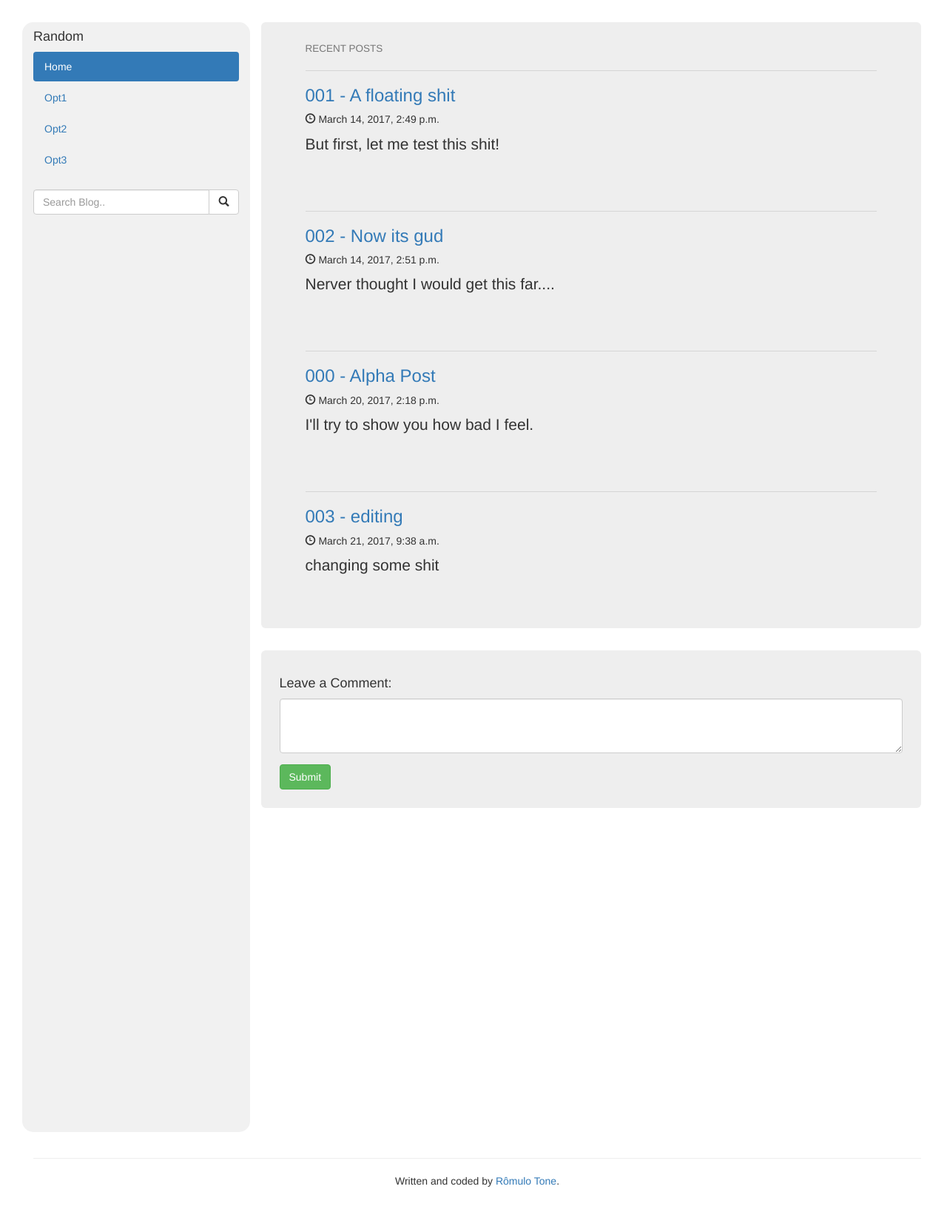
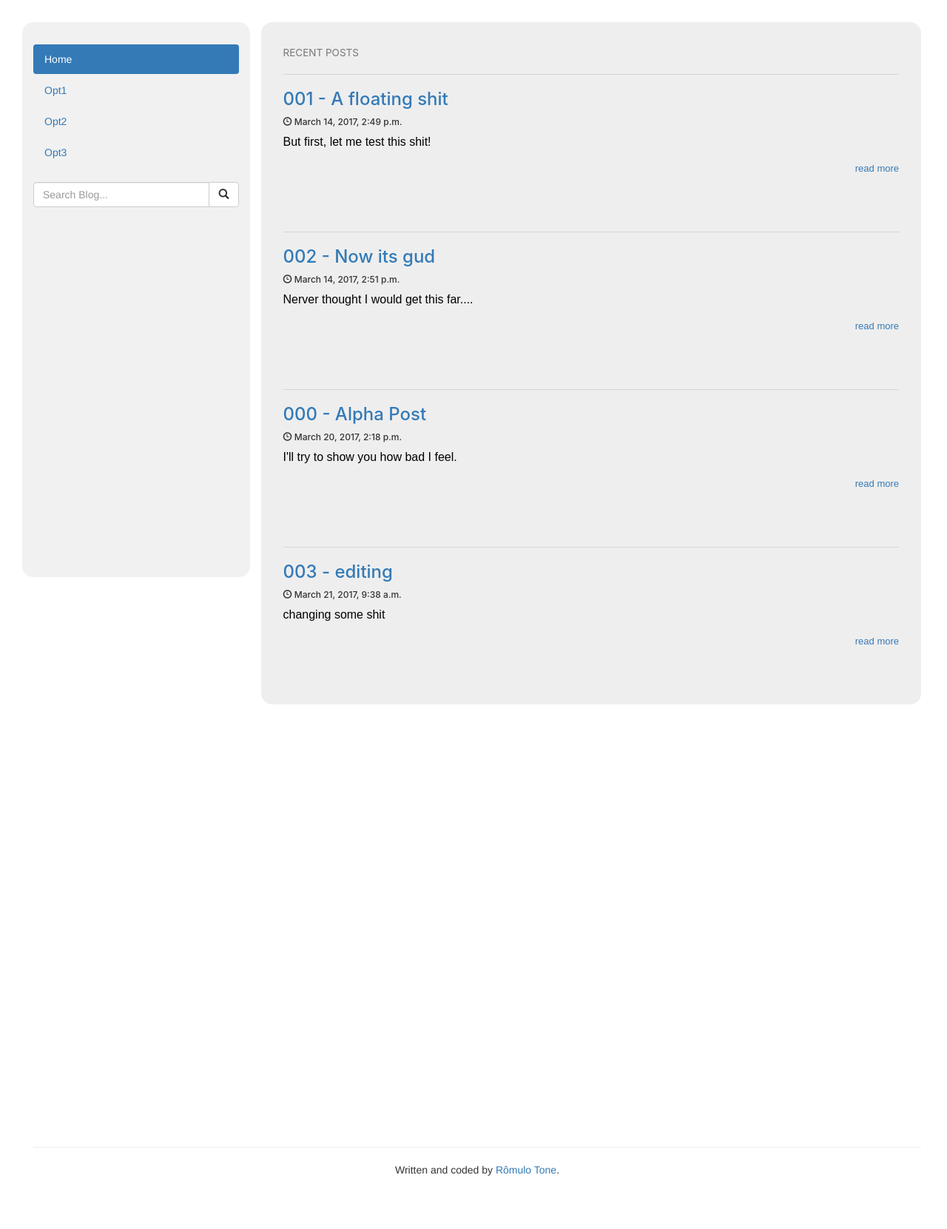
Before and after one commit to MiopeCiclope/blog, a Django app: page / in a window 1280 px wide. Shown: the whole page at 74% size. After the commit the page ends 1589 px from the top, so only its background shows below. Run offline with Django 3.2, Linux system fonts and the light colour scheme; data comes from the database, SQL or seed files in the repository; some libraries are stand-ins or nearby versions.

Commit message:
Add comment form into post detail page, adding read more button and removing some useless design stuff.

```diff
--- a/blog/static/css/blog.css
+++ b/blog/static/css/blog.css
@@ -3,30 +3,47 @@ body {
 }
 
 .posts{
-  border-radius: 30px;
-  padding: 15px;
+    border-radius: 15px !important;
+    font-family: -apple-system,system-ui,BlinkMacSystemFont,"Segoe UI",Roboto,"Helvetica Neue",Arial,sans-serif;
 }
 
 .row.content {height: 1500px}
 
 .sidenav {
-  background-color: #f1f1f1;
-  height: 100%;
-  border-radius: 15px;
+    background-color: #f1f1f1;
+    height: 50%;
+    border-radius: 15px;
+    padding-top: 30px;
 }
 
-footer {
-  padding: 15px;
+.readMore{
+    text-align: right !important;
+    font-size: small !important;
+    font-family: Arial !important;
+
+}
+.footer {
+    padding: 15px;
 }
 
+#posts{
+    padding: 20px 30px;
+}
 #jumbo {
-  padding: 25px;
+    padding: 25px;
+    border-radius: 15px;
+}
+
+#postText{
+    font-size: 16px;
+    font-family:  sans-serif;
+    color: #000000;
 }
 
 @media screen and (max-width: 767px) {
-  .sidenav {
-    height: auto;
-    padding: 15px;
-  }
-  .row.content {height: auto;}
+    .sidenav {
+        height: auto;
+        padding: 15px;
+    }
+    .row.content {height: auto;}
 }
--- a/blog/templates/base.html
+++ b/blog/templates/base.html
@@ -9,14 +9,24 @@
         <link rel="stylesheet" href="https://maxcdn.bootstrapcdn.com/bootstrap/3.3.7/css/bootstrap.min.css">
         <link rel="stylesheet" href="{% static 'css/blog.css' %}">
 
-        <script src="https://ajax.googleapis.com/ajax/libs/jquery/3.2.1/jquery.min.js"></script>
+        <script src="https://ajax.googleapis.com/ajax/libs/jquery/3.2.1/jquery.min.js">
+            $('.SeeMore2').click(function(){
+        		var $this = $(this);
+        		$this.toggleClass('SeeMore2');
+        		if($this.hasClass('SeeMore2')){
+        			$this.text('See More');
+        		} else {
+        			$this.text('See Less');
+        		}
+        	});
+        </script>
         <script src="https://maxcdn.bootstrapcdn.com/bootstrap/3.3.7/js/bootstrap.min.js"></script>
     </head>
     <body>
+      <div class="accordion-group">
         <div class="container-fluid">
             <div class="row content">
                 <div class="col-sm-3 sidenav">
-                    <h4>Random</h4>
                     <ul class="nav nav-pills nav-stacked">
                         <li class="active"><a href="#">Home</a></li>
                         <li><a href="#">Opt1</a></li>
@@ -24,7 +34,7 @@
                         <li><a href="#">Opt3</a></li>
                     </ul><br>
                     <div class="input-group">
-                        <input type="text" class="form-control" placeholder="Search Blog..">
+                        <input type="text" class="form-control" placeholder="Search Blog...">
                         <span class="input-group-btn">
                             <button class="btn btn-default" type="button">
                                 <span class="glyphicon glyphicon-search"></span>
@@ -41,15 +51,6 @@
                     {% block content %}
                     {% endblock %}
 
-                    <div class="jumbotron" id="jumbo">
-                        <h4>Leave a Comment:</h4>
-                        <form role="form">
-                            <div class="form-group">
-                                <textarea class="form-control" rows="3" required></textarea>
-                            </div>
-                            <button type="submit" class="btn btn-success">Submit</button>
-                        </form>
-                    </div>
                 </div>
             </div>
         </div>
--- a/blog/templates/post_list.html
+++ b/blog/templates/post_list.html
@@ -6,9 +6,10 @@
         {% for post in posts %}
             <hr>
             <h3><a href="{% url 'blog.views.post_detail' pk=post.pk %}">{{ post.title }}</a></h3>
-            <h5><span class="glyphicon glyphicon-time"></span> {{ post.published_date }}</h5>
+            <h6><span class="glyphicon glyphicon-time"></span> {{ post.published_date }}</h6>
             <!--<h5><span class="label label-danger">Food</span> <span class="label label-primary">Ipsum</span></h5><br>-->
-            <p>{{ post.text|linebreaksbr }}</p>
+            <p id="postText">{{ post.text|linebreaksbr }}</p>
+            <p class="readMore"><a href="{% url 'blog.views.post_detail' pk=post.pk %}">read more</a></p>
             <br><br>
         {% endfor %}
     </div>
```
Also changed, not shown: blog/templates/post_detail.html (+15 -2 lines), tdList.txt (+7 -6 lines).
